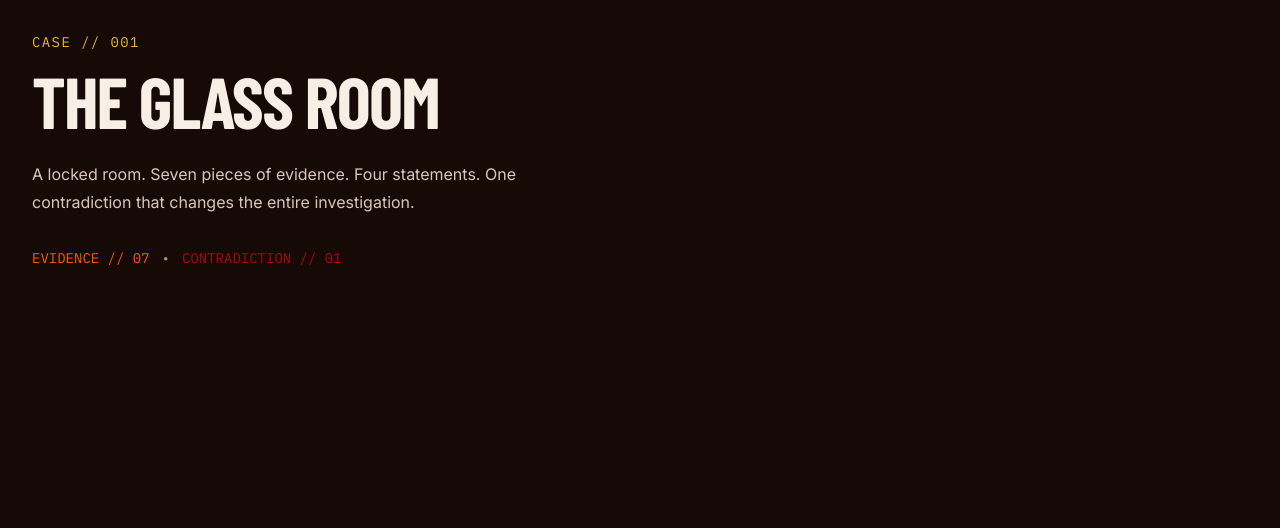
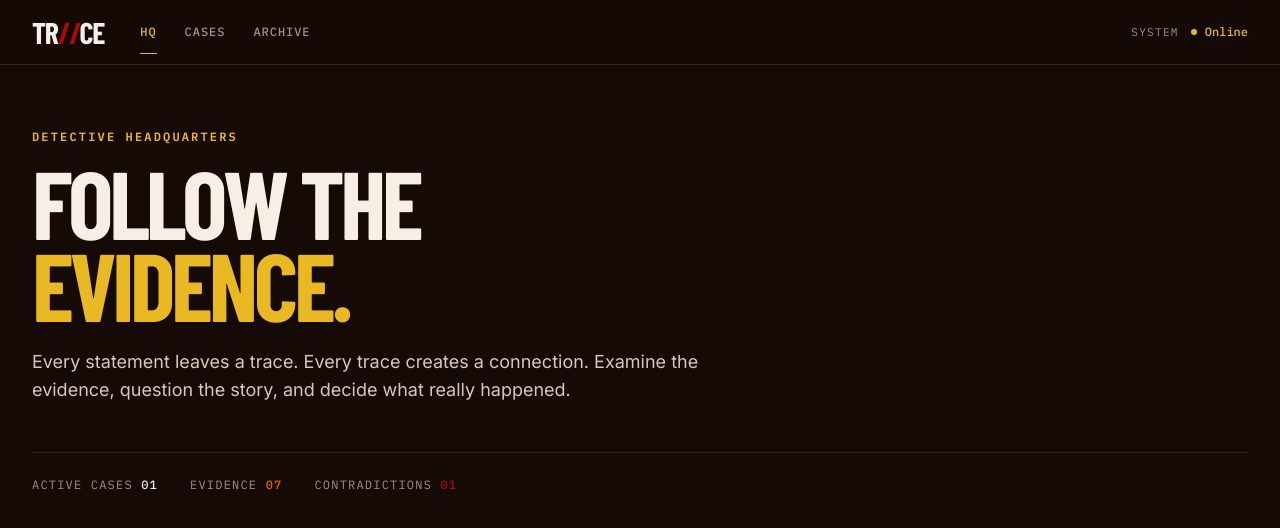
Before and after one commit to Iryna-Vyshniak/tr-ce, a React (Vite) app: page / in a window 1280 px wide. Shown: the top 528 px of the page. Built offline with nearby package versions, Linux system fonts and the light colour scheme; a web font is replaced by a local one.

Commit message:
feat: add application shell and detective HQ

```diff
--- a/src/App.tsx
+++ /dev/null
@@ -1,26 +0,0 @@
-function App() {
-  return (
-    <main className="min-h-screen bg-background p-8 text-foreground">
-      <p className="font-mono text-sm tracking-widest text-signal">
-        CASE // 001
-      </p>
-
-      <h1 className="mt-3 font-display text-7xl font-extrabold uppercase leading-none tracking-tight">
-        The Glass Room
-      </h1>
-
-      <p className="mt-6 max-w-xl font-sans text-base leading-7 text-foreground-secondary">
-        A locked room. Seven pieces of evidence. Four statements.
-        One contradiction that changes the entire investigation.
-      </p>
-
-      <div className="mt-8 flex items-center gap-3 font-mono text-sm">
-        <span className="text-evidence">EVIDENCE // 07</span>
-        <span className="text-muted-foreground">•</span>
-        <span className="text-critical">CONTRADICTION // 01</span>
-      </div>
-    </main>
-  );
-}
-
-export default App;
--- /dev/null
+++ b/src/app/App.tsx
@@ -0,0 +1,12 @@
+import { AppShell } from "../components/layout/AppShell";
+import { DetectiveHQPage } from "../pages/DetectiveHQPage";
+
+function App() {
+  return (
+    <AppShell>
+      <DetectiveHQPage />
+    </AppShell>
+  );
+}
+
+export default App;
--- a/src/index.css
+++ /dev/null
@@ -1 +0,0 @@
-@import "tailwindcss";
--- a/src/main.tsx
+++ b/src/main.tsx
@@ -11,7 +11,8 @@ import "@fontsource/ibm-plex-mono/400.css";
 import "@fontsource/ibm-plex-mono/500.css";
 import "@fontsource/ibm-plex-mono/600.css";
 
-import App from "./App.tsx";
+
+import App from "./app/App";
 
 import "./styles/variables.css";
 import "./styles/globals.css";
--- /dev/null
+++ b/src/pages/DetectiveHQPage.tsx
@@ -0,0 +1,49 @@
+export function DetectiveHQPage() {
+  return (
+    <section
+      id="hq"
+      aria-labelledby="hq-title"
+      className="mx-auto w-full max-w-[100rem] px-4 py-10 sm:px-6 sm:py-14 lg:px-8 lg:py-16"
+    >
+      <div className="max-w-4xl">
+        <p className="font-mono text-xs font-semibold uppercase tracking-[0.18em] text-signal">
+          Detective Headquarters
+        </p>
+
+        <h1
+          id="hq-title"
+          className="mt-4 font-display text-6xl font-extrabold uppercase leading-[0.85] tracking-[-0.045em] sm:text-7xl lg:text-8xl"
+        >
+          Follow the
+          <br />
+          <span className="text-signal">evidence.</span>
+        </h1>
+
+        <p className="mt-6 max-w-2xl text-base leading-7 text-foreground-secondary sm:text-lg">
+          Every statement leaves a trace. Every trace creates a connection.
+          Examine the evidence, question the story, and decide what really
+          happened.
+        </p>
+      </div>
+
+      <div className="mt-12 border-t border-border-subtle pt-6">
+        <div className="flex flex-wrap items-center gap-x-8 gap-y-3 font-mono text-xs uppercase tracking-[0.1em]">
+          <p className="text-muted-foreground">
+            Active cases{" "}
+            <strong className="font-medium text-foreground">01</strong>
+          </p>
+
+          <p className="text-muted-foreground">
+            Evidence{" "}
+            <strong className="font-medium text-evidence">07</strong>
+          </p>
+
+          <p className="text-muted-foreground">
+            Contradictions{" "}
+            <strong className="font-medium text-critical">01</strong>
+          </p>
+        </div>
+      </div>
+    </section>
+  );
+}
```
